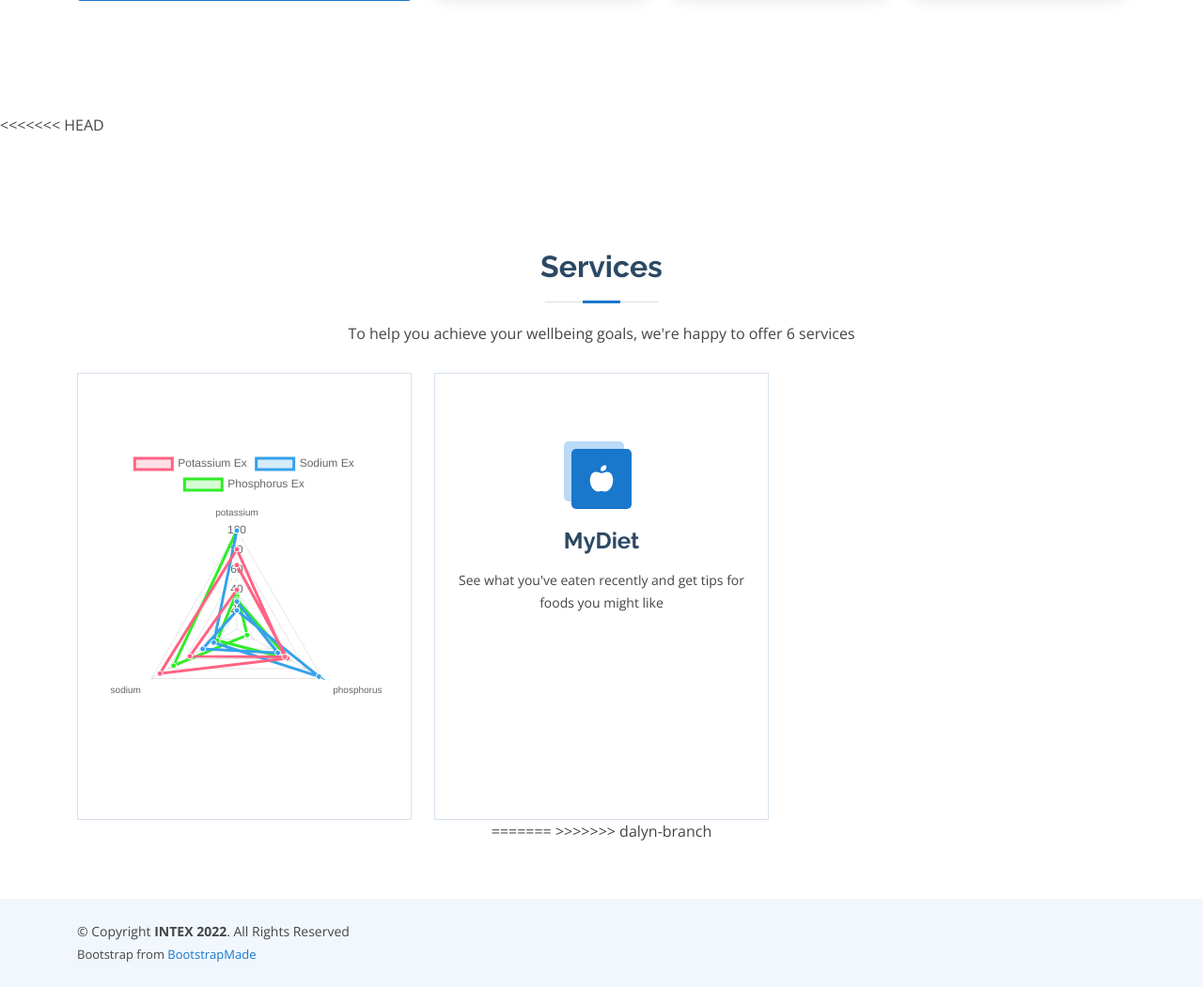
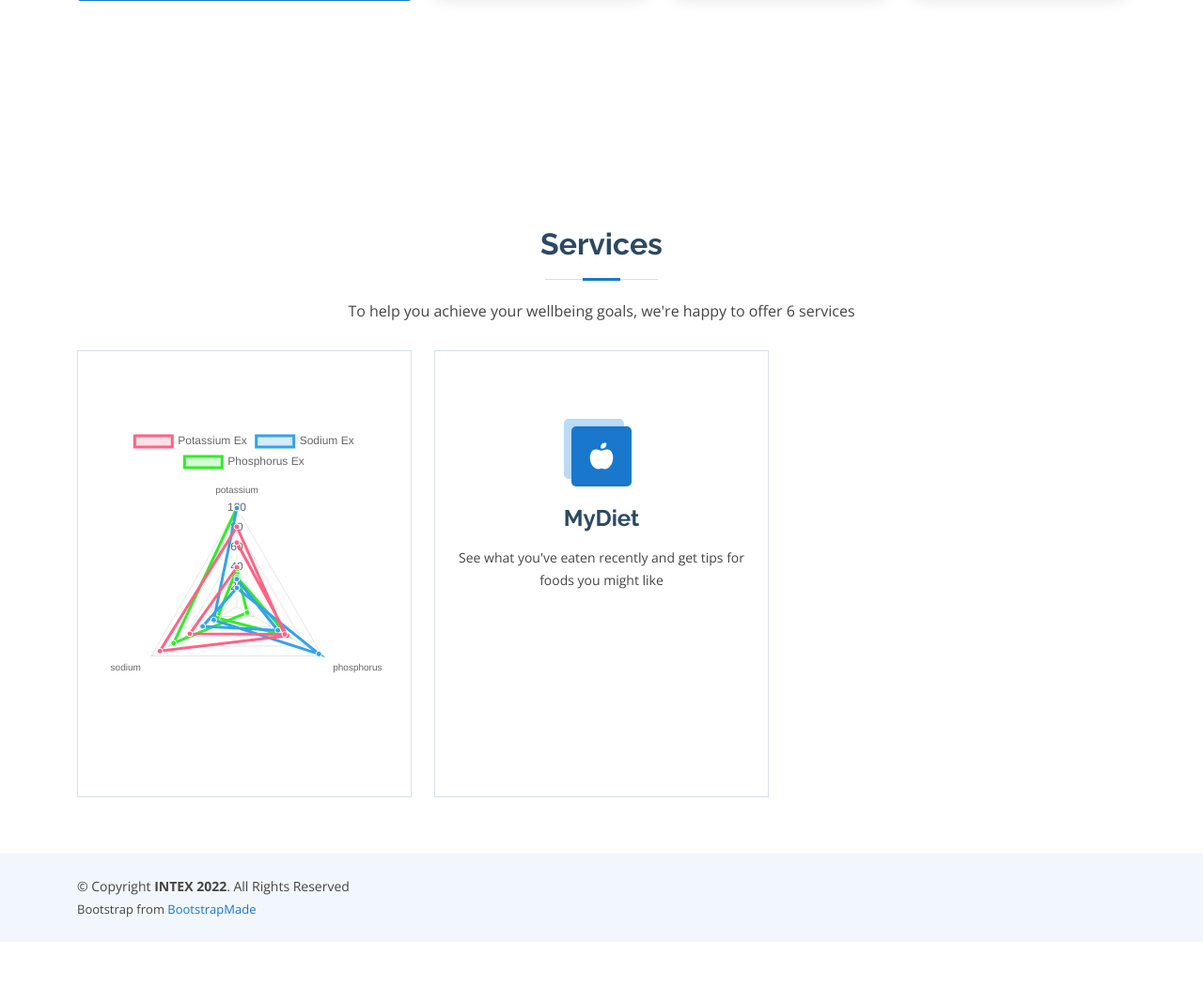
Before and after one commit to chase-rindlisbacher/Intex2022, a Django app: page /mydashboard/ in a window 1280 px wide. Shown: the part 919-1970 px from the top of the page at 94% size. After the commit the page ends 1922 px from the top, so only its background shows below. Run offline with Django 4.2, Linux system fonts and the light colour scheme; some libraries are stand-ins or nearby versions.

Commit message:
dashboard

```diff
--- a/kidneyfoundation/templates/client_app/mydashboard.html
+++ b/kidneyfoundation/templates/client_app/mydashboard.html
@@ -296,7 +296,6 @@
           });
           </script>
         {% endif %}
-<<<<<<< HEAD
     </section>
     <!-- ======= Services Section ======= -->
     <section id="services" class="services">
@@ -379,8 +378,6 @@
             </div>
 
           </div>
-=======
->>>>>>> dalyn-branch
         </div>
       </div>
         </div>
```
